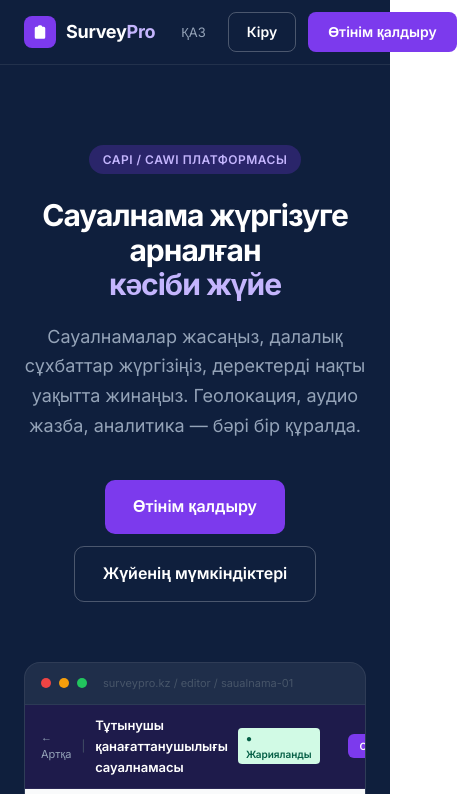
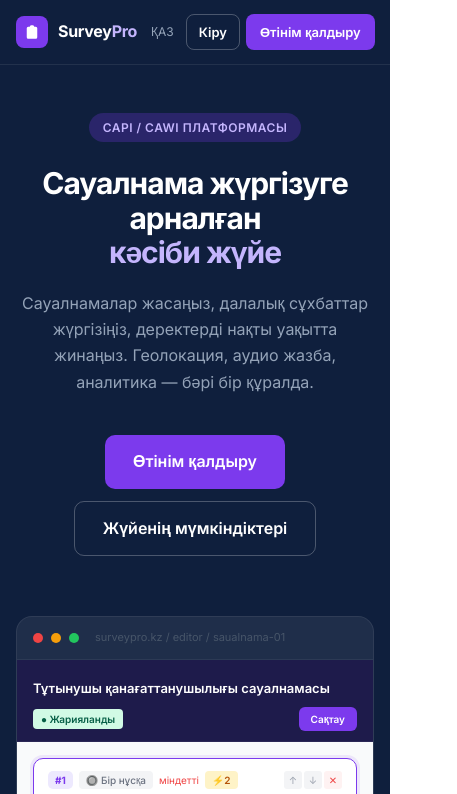
Before and after one commit to csrastana/surveypro_site, a plain HTML site: page index.kz.html in a window 390 px wide. Shown: the top 794 px of the page, 457 px wide, since content can reach past the window. Drawn offline with Linux system fonts and the light colour scheme.

Commit message:
Enhance responsive design for mobile devices
Added responsive styles for various screen sizes.

```diff
--- a/index.kz.html
+++ b/index.kz.html
@@ -190,6 +190,24 @@ footer{background:var(--navy);padding:40px 24px}
   .steps{grid-template-columns:1fr;gap:32px}
   .step{padding:0}
   .step-connector{display:none}
+}
+@media(max-width:600px){
+  .hero{padding:48px 16px 0}
+  .hero-sub{font-size:16px}
+  .mockup-header{flex-wrap:wrap;row-gap:8px}
+  .mockup-back{display:none}
+  .mockup-sep{display:none}
+  .mockup-title{flex:1 1 100%;order:1}
+  .mockup-badge-pub{order:2}
+  .mockup-btn-save{order:3;margin-left:auto}
+}
+@media(max-width:480px){
+  .nav-inner{padding:0 16px;gap:8px}
+  .nav-right{gap:6px}
+  .logo-text{font-size:16px}
+  .lang-link{padding:6px 6px;font-size:12px}
+  .nav-login{padding:7px 12px;font-size:13px}
+  .nav-cta{padding:8px 14px;font-size:13px}
 }
 </style>
 </head>
```
